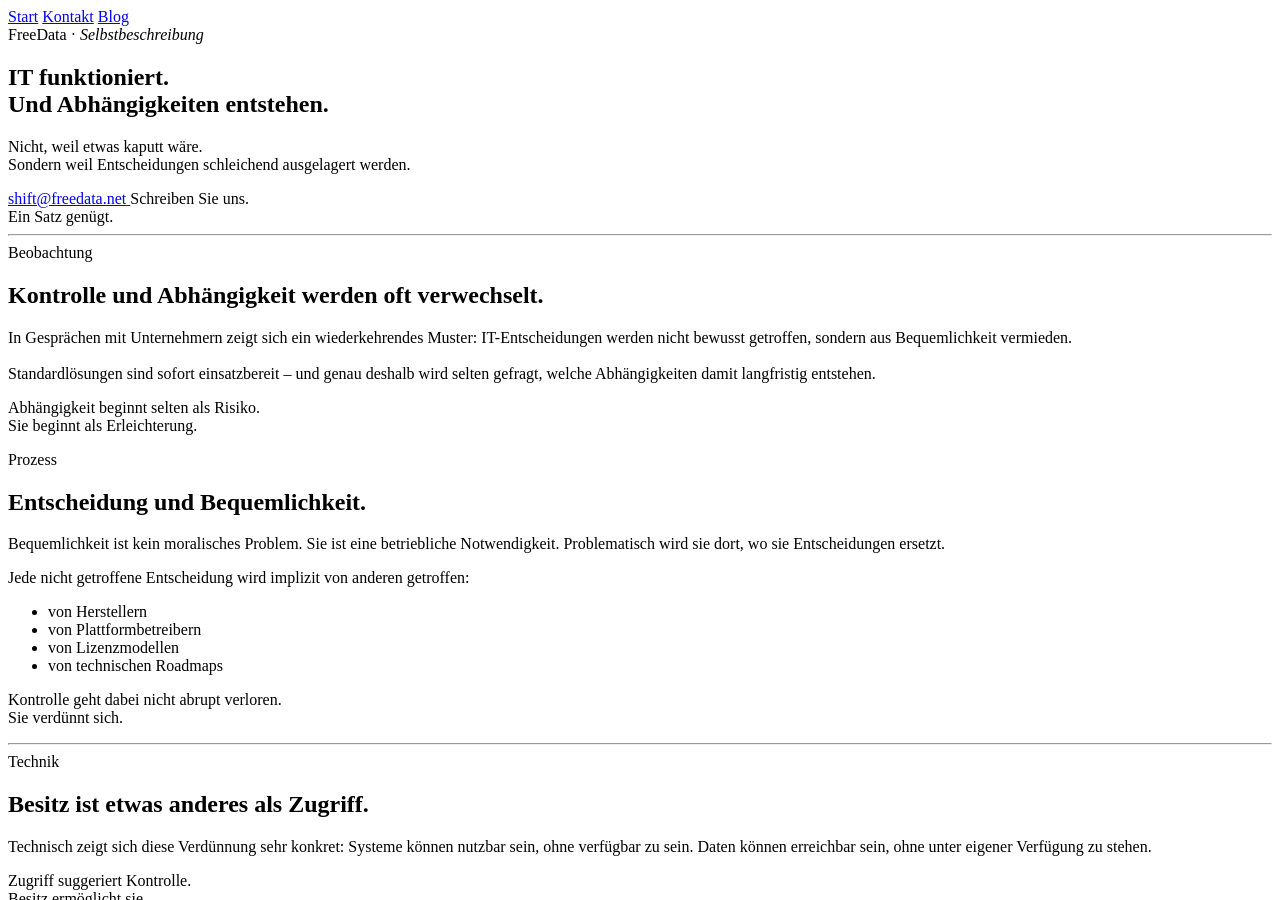
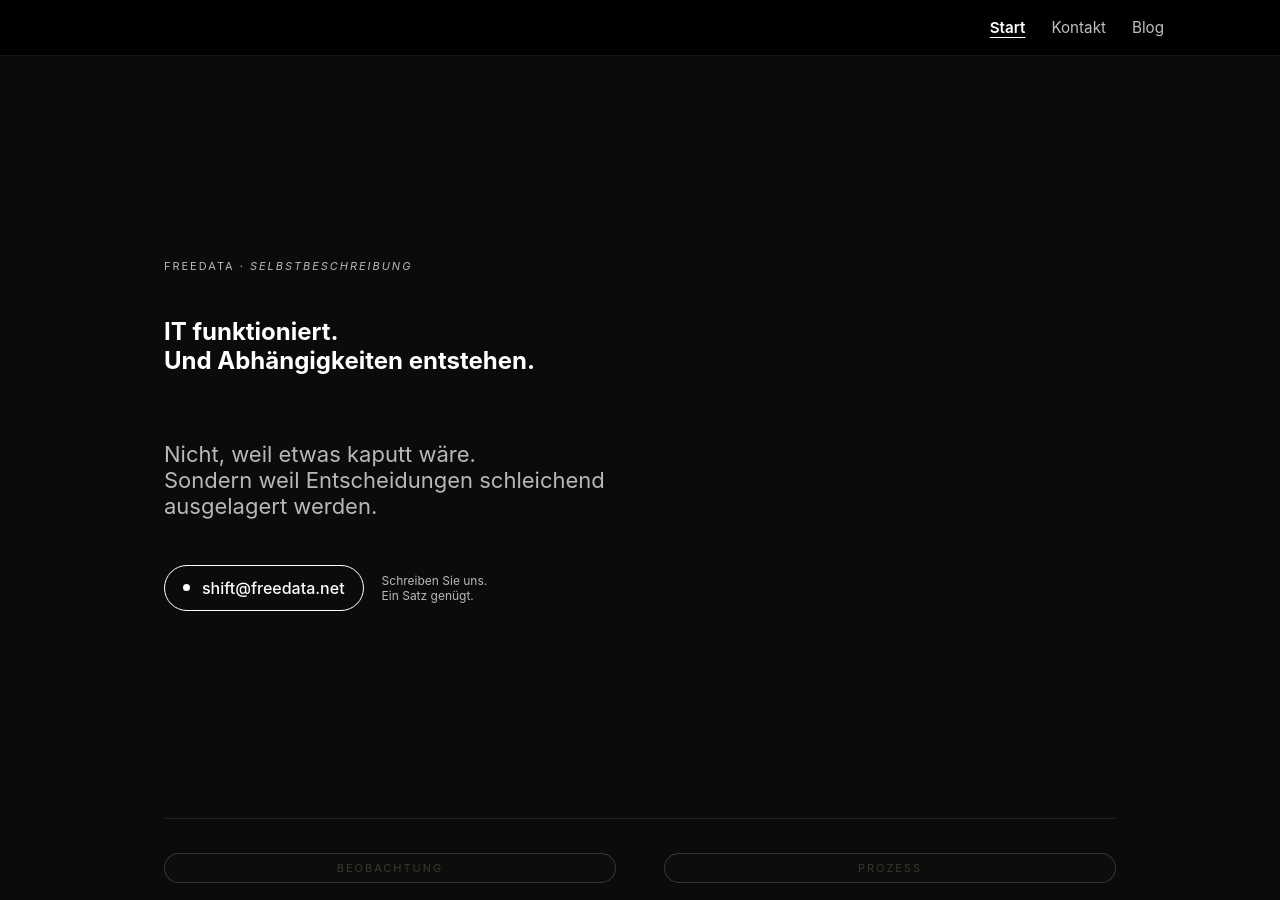
Before and after one commit to freedata-coop/freedata-coop.github.io, a Jekyll site: the page built from index.md, in a window 1280 px wide and 900 px high. Built offline with Jekyll 4.4.1, drawn with Linux system fonts in a browser that asks for light colours.

Commit message:
(test): customize blog

```diff
--- a/_layouts/default.html
+++ b/_layouts/default.html
@@ -24,7 +24,8 @@
     <!-- Google Search Console -->
     <meta name="google-site-verification" content="wECZacZNSOQfNBQVr2R3FvA-sts_Oc2kYKgjk3t4mYI" />
 
-    <link rel="stylesheet" href="/assets/css/custom.css">
+    <link rel="stylesheet" href="{{ '/assets/custom.css' | relative_url }}">
+
 
   </head>
 
```
